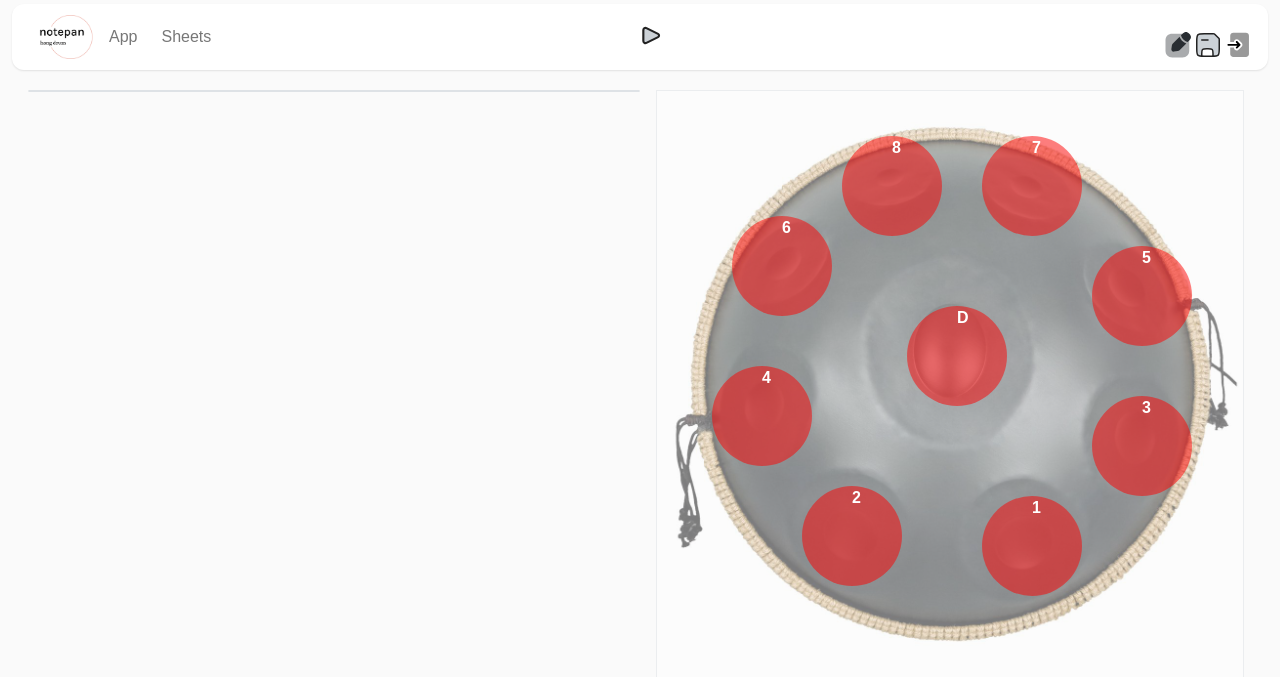
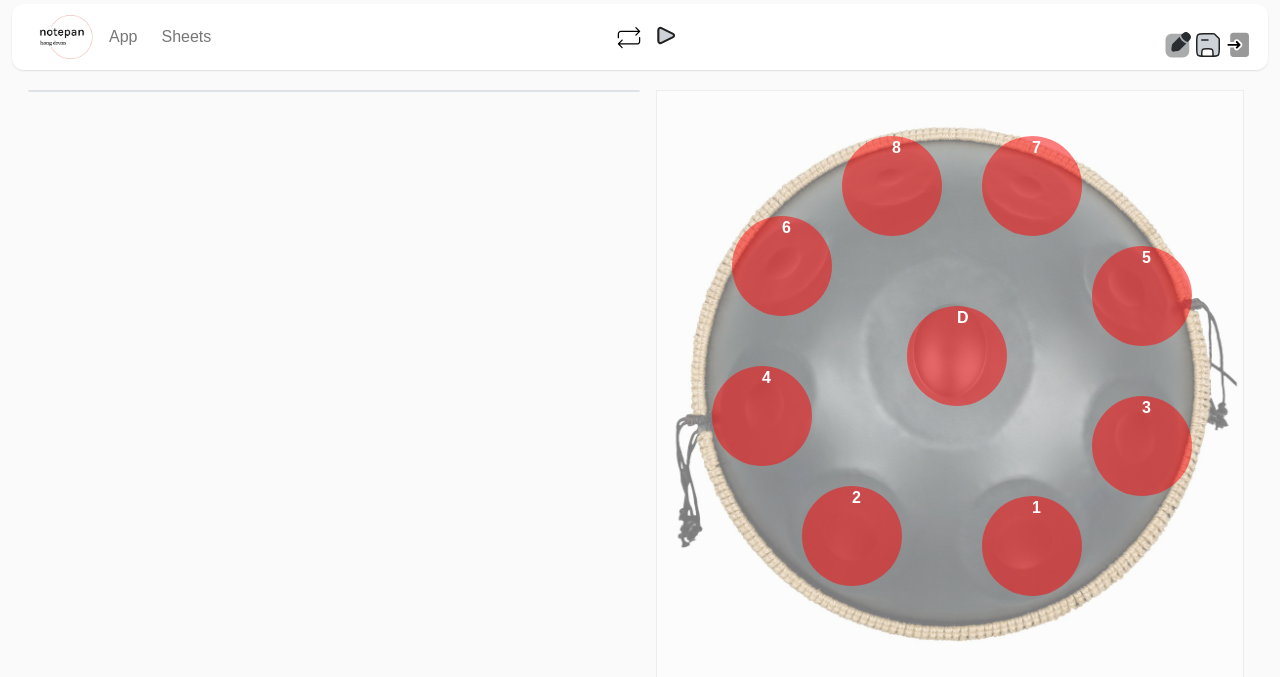
Before and after one commit to dariush68/hangdrum, a Django app: page / in a window 1280 px wide. Shown: the top 677 px of the page. Run offline with Django 5.2, Linux system fonts and the light colour scheme; data that the repository does not hold is empty; some libraries are stand-ins or nearby versions.

Commit message:
add loop, first step

```diff
--- a/Core/static/Core/js/scripts.js
+++ b/Core/static/Core/js/scripts.js
@@ -5,6 +5,7 @@ let isViewMode = true
 let currentPlayIndex = 0;
 let pauseInterrupt = false;
 let selectedSheetNotes = null
+let isLoopActive = false
 
 document.getElementById('btnAddBar').addEventListener('click', addBar);
 document.getElementById('btnPlay').addEventListener('click', play);
@@ -341,7 +342,7 @@ initSheet();
 function initSheet() {
     $("#note-sheet").empty();
     $("#note-sheet-view").empty();
-    console.log("empty sheet")
+    //console.log("empty sheet")
     addBar();
 }
 
@@ -350,7 +351,7 @@ function addBar() {
 
     const barId = currentBur++;
 
-    console.log(`barId=${barId}`)
+    //console.log(`barId=${barId}`)
 
     $("#note-sheet").append(`<div id="note-bar-${barId}" class="row border rounded mt-1 handpan-note-sheet"></div>`);
     $("#note-sheet-view").append(`<div id="note-view-bar-${barId}" class="row border rounded mt-1 handpan-note-sheet"></div>`);
@@ -580,3 +581,14 @@ function changeSheetViewMode(){
         $('#btnAddBar').addClass('d-none');
     }
 }
+
+function changeLoopMode(){
+
+    if(isLoopActive){
+        isLoopActive = false;
+        $("#hfhfhfhg").css({"color":""})
+    }
+    else{
+        isLoopActive = true;
+    }
+}
--- a/Core/static/Core/js/sheetList.js
+++ b/Core/static/Core/js/sheetList.js
@@ -32,7 +32,7 @@ function GetSheetList() {
         $('#div-sheet-list').empty();
 
         for (let i = 0; i < data.count; i++) {
-            console.log(data.results[i].author)
+            //console.log(data.results[i].author)
             $('#div-sheet-list').append(`
                 <div class="card mt-2">
                     <div class="card-body">
--- a/Core/templates/Core/modules/menu.html
+++ b/Core/templates/Core/modules/menu.html
@@ -9,8 +9,11 @@
 
     <div class="w-100 row">
         <div class="col-10 d-flex justify-content-center">
+
+            <a id="frame-edit" href="#" onclick="changeLoopMode()" class="mt-2" ><img id="hfhfhfhg" src="{% static 'Core/images/svg/loop.svg' %}" height="30px" title="save"></a>
+
             <a href="#" id="btnPlay" title="play notes"><img id="img-play" src="{% static 'Core/images/svg/play.svg' %}" alt="" height="43px"></a>
-            <a href="#" id="btnPause" class="d-none" title="pause notes"><img id="img-play" src="{% static 'Core/images/svg/stop.svg' %}" alt="" height="27px"></a>
+            <a href="#" id="btnPause" class="d-none mt-2" title="pause notes"><img id="img-play" src="{% static 'Core/images/svg/stop.svg' %}" alt="" height="27px"></a>
         </div>
         <div class="col-2 d-flex justify-content-end">
             <a id="frame-edit" href="#" onclick="changeSheetViewMode()" class="mt-3" ><img src="{% static 'Core/images/svg/edit.svg' %}" height="30px" title="save"></a>
```
Also changed, not shown: Core/static/Core/images/svg/loop.svg (added), ReadMe.md, db.sqlite3.
